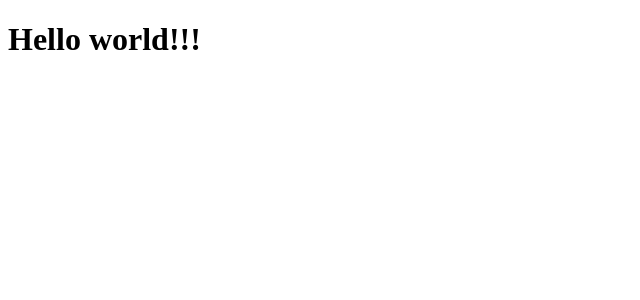
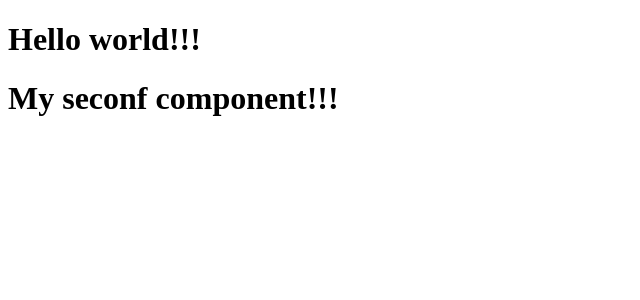
Before and after one commit to vengardus/example-react-vite, a React (Vite) app: page / in a window 1280 px wide. Shown: the top 300 px of the page, without its empty margins (0-640 px from the left). Built offline with nearby package versions, Linux system fonts and the light colour scheme.

Commit message:
create second component

```diff
--- /dev/null
+++ b/src/SecondComponent.jsx
@@ -0,0 +1,5 @@
+export const SecondComponent = () => {
+  return (
+    <h1>My seconf component!!!</h1>
+  )
+}
--- a/src/main.jsx
+++ b/src/main.jsx
@@ -1,10 +1,12 @@
 import React from "react";
 import ReactDOM from "react-dom/client";
 import { App } from "./App";
+import { SecondComponent } from "./SecondComponent";
 
 
 ReactDOM.createRoot( document.getElementById('root' ) ).render(
     <React.StrictMode>
         <App/>
+        <SecondComponent/>
     </React.StrictMode>
 )
```
